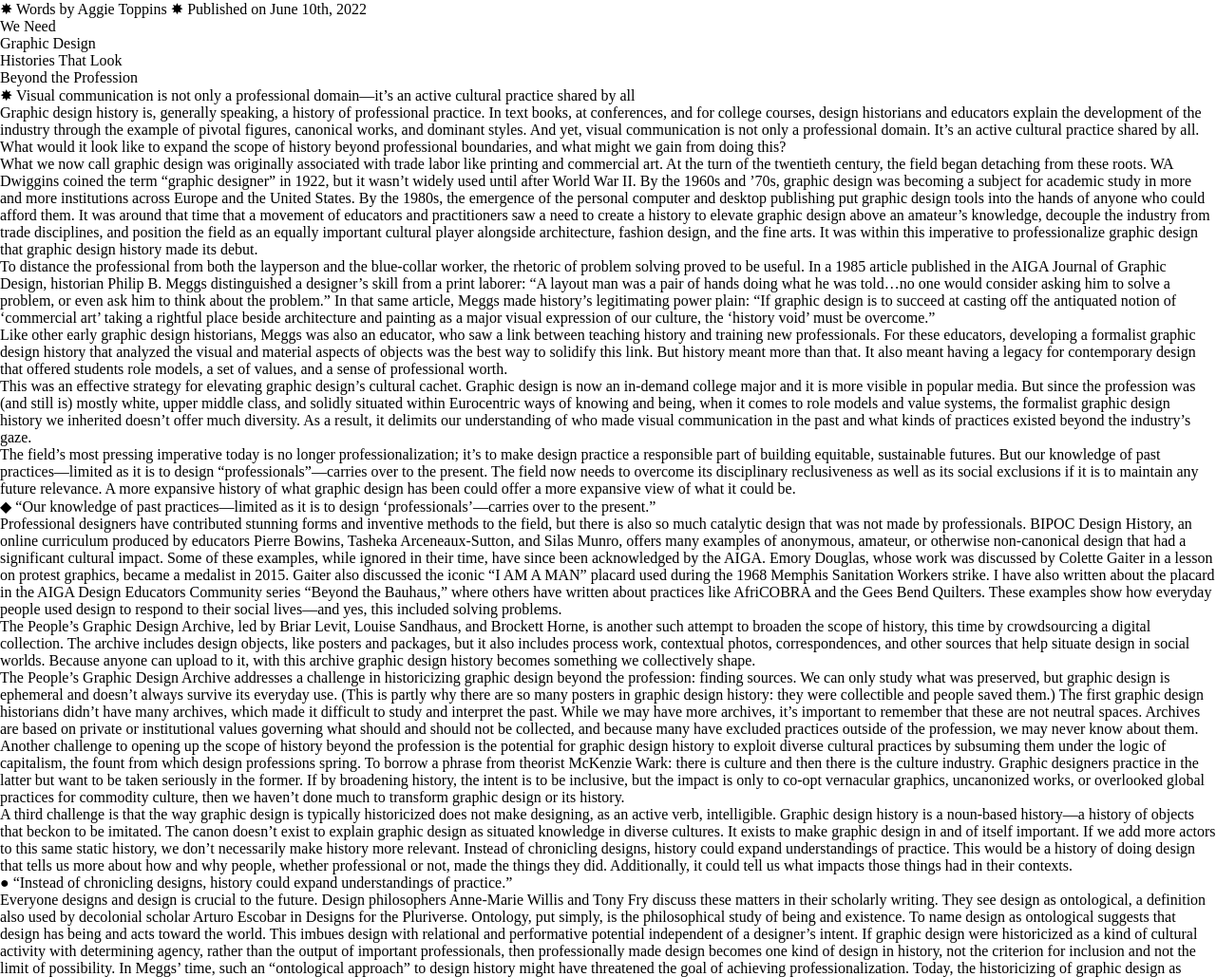
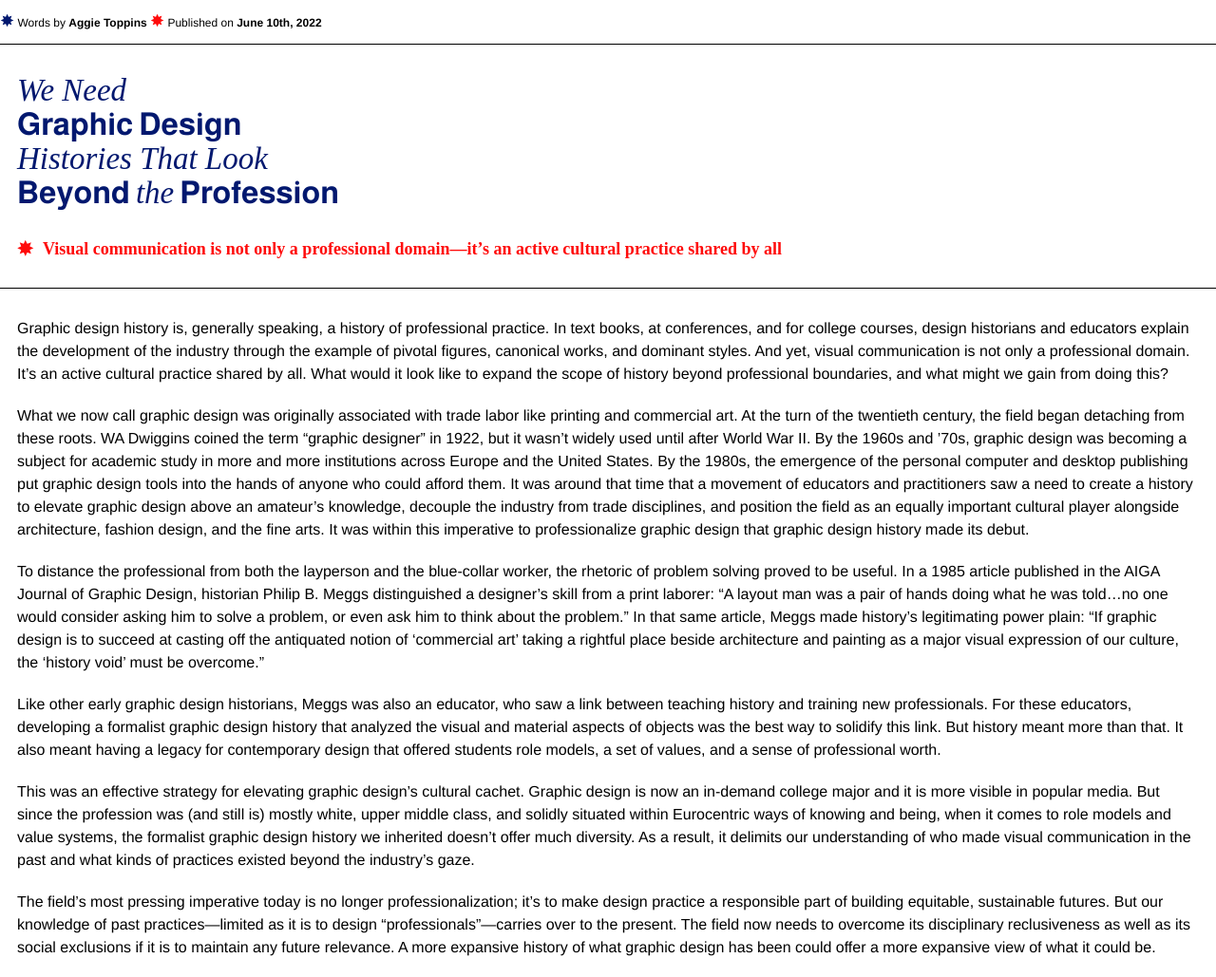
Before and after one commit to daizhuwu/project2, a plain HTML site: page index.html in a window 1280 px wide. Shown: the top 1029 px of the page at 95% size. Drawn offline with Linux system fonts and the light colour scheme.

Commit message:
Created css for desktop mode

```diff
--- a/style.css
+++ b/style.css
@@ -139,8 +139,131 @@
 	}
 
 
-/* @media (min-width: 1024px) {
-	header {
-		color: aqua;
+@media (min-width: 480px) {
+	body{
+		min-width: 375px;
 	}
-} */
+	header p{
+		font-family: var(--primary-font);
+		font-size: 12px;
+		margin-top: 10px;
+		border-bottom: 1px solid black;
+		padding: 0;
+		padding-bottom: 10px;
+	}
+
+	.helvetica-bold{
+		font-weight: bold;
+	}
+
+	#author-info-star1{
+		font-size: 18px;
+		color: #02186F;
+	}
+
+	#author-info-star2{
+		font-size: 18px;
+		color: #FF0B0B;
+	}
+
+	h1{
+		font-family: "almarai";
+		font-weight: bold;
+		font-size: 32.97px;
+		color: #02186F;
+		line-height: 36px;
+		margin-top: 30px;
+		padding: var(--padding);
+	}
+
+	.h1-font{
+		font-family: "libre-baskerville";
+		font-style: italic;
+		font-weight: normal;
+	}
+
+	h1 div {
+		display: block;
+	}
+
+	h2 {
+		font-family: "libre-baskerville";
+		font-weight: bold;
+		font-size: 18px;
+		line-height: 22px;
+		color: #FF0B0B;
+		margin: 30px 0;
+		border-bottom: 1px solid black;
+		padding-bottom: 30px;
+		position: relative;
+		padding-left: 45px;
+		padding-right: 18px;
+		}
+
+	#star{
+		font-size: 20px;
+		position: absolute;
+		left: 18px;
+		top: 0;
+	}
+
+	p {
+		font-family: var(--primary-font);
+		font-size: var(--font-size);
+		padding: var(--padding);
+		line-height: 24px;
+		margin-top: 20px;
+	}
+
+	blockquote{
+		font-family: "libre-baskerville";
+		font-style: italic;
+		font-size: 18.5px;
+		color:#FF0B0B;
+		line-height: 24px;
+		margin-top: 40px;
+		border-top: 1px solid black;
+		padding-top: 30px;
+		padding-left: 45px;
+		padding-right: 18px;
+		padding-bottom: 5px;
+		position: relative;
+	}
+
+	#diamond {
+		font-size: 30px;
+		font-style: normal;
+		padding-top: 30px;
+		position: absolute;
+		left: 18px;
+		top: 0;
+	}
+
+	#circle {
+		font-size: 35px;
+		font-style: normal;
+		padding-top: 30px;
+		position: absolute;
+		left: 18px;
+		top: 0;
+	}
+
+	footer p{
+		font-family: var(--primary-font);
+		font-size: 12px;
+		margin-top: 80px;
+		border-top: 1px solid black;
+		padding: 0;
+		padding-top: 10px;
+	}
+
+	#footer-circle1{
+		font-size: 28px;
+		color:#02186F;
+	}
+
+	#footer-circle2 {
+		font-size: 28px;
+		color:#FF0B0B;
+	}
+}
```
